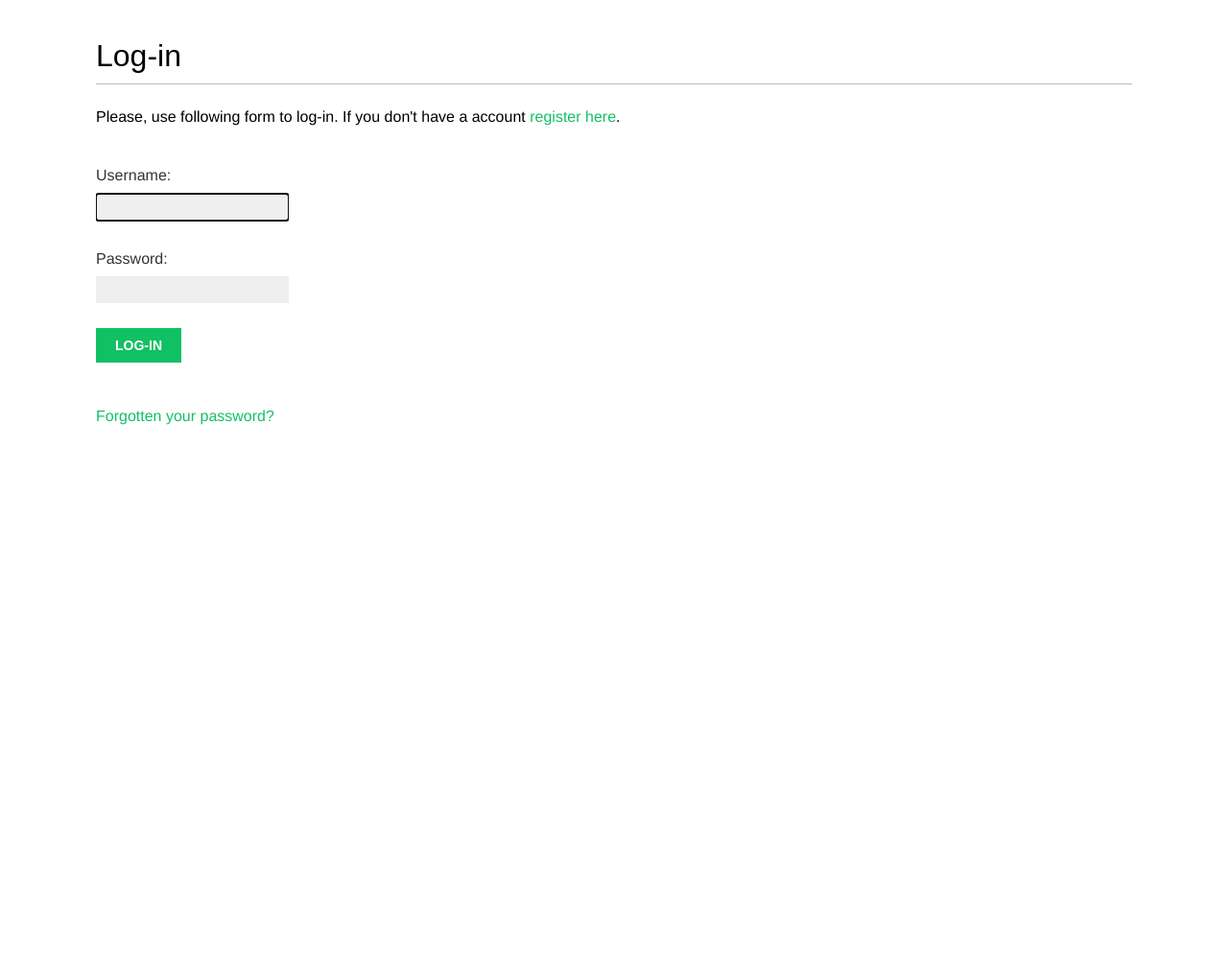
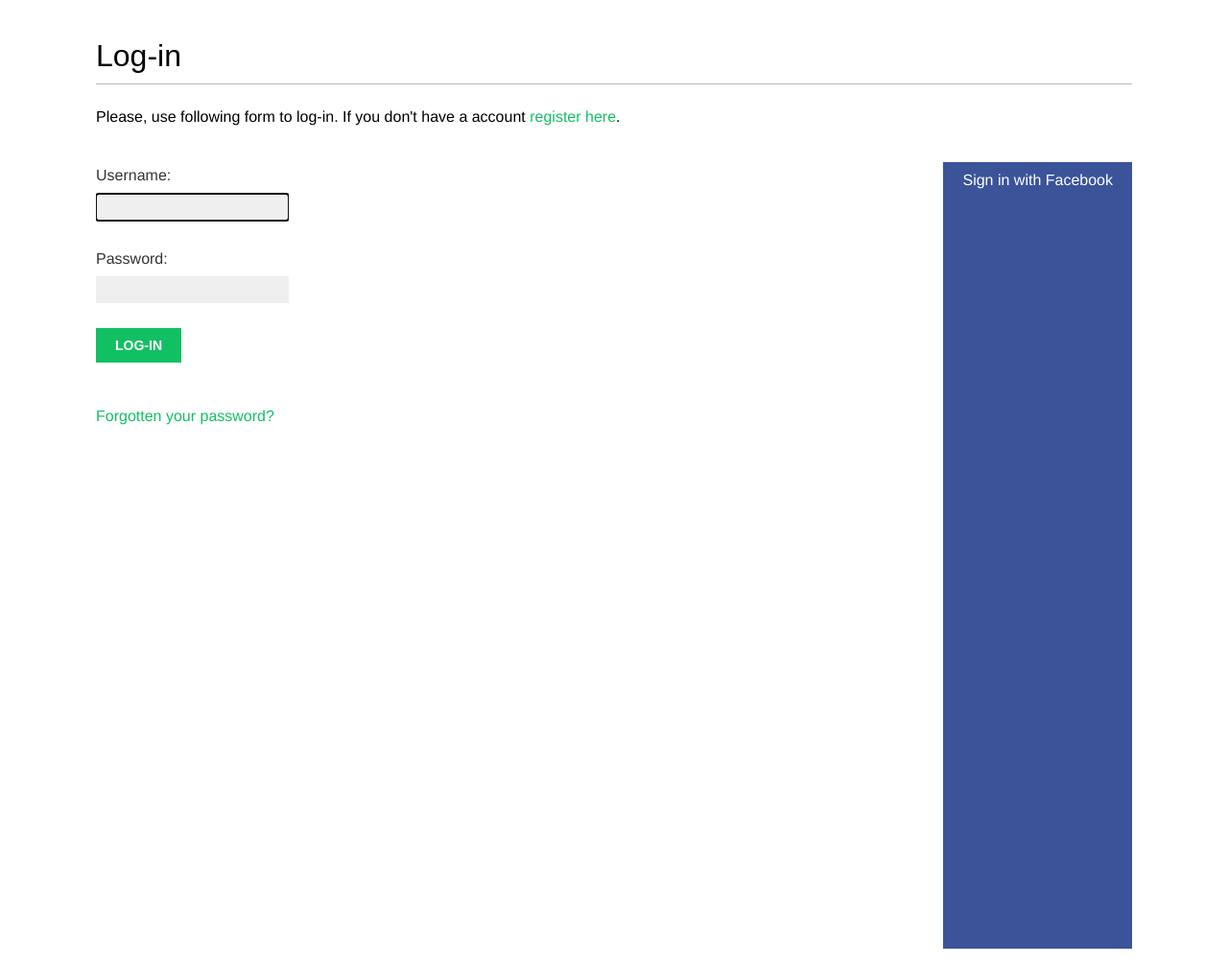
Before and after one commit to VolodymyrBor/Bookmark, a Django app: page /account/login/ in a window 1280 px wide. Shown: the part 47-1052 px from the top of the page at 96% size. Before the commit the page ends 490 px from the top, so only its background shows below. Run offline with Django 3.2, Linux system fonts and the light colour scheme; some web fonts are replaced.

Commit message:
auth using facebook

```diff
--- a/account/templates/registration/login.html
+++ b/account/templates/registration/login.html
@@ -27,4 +27,12 @@
         </p>
     </div>
 
+    <div class="social">
+        <ul>
+            <li class="facebook">
+                <a href="{% url "social:begin" "facebook" %}">Sign in with Facebook</a>
+            </li>
+        </ul>
+    </div>
+
 {% endblock content %}
--- a/bookmark/settings.py
+++ b/bookmark/settings.py
@@ -152,4 +152,9 @@ MEDIA_ROOT = os.path.join(BASE_DIR, 'media/')
 AUTHENTICATION_BACKENDS = [
     'django.contrib.auth.backends.ModelBackend',
     'account.authentication.EmailAuthBackend',
+    'social_core.backends.facebook.FacebookOAuth2',
 ]
+
+SOCIAL_AUTH_FACEBOOK_KEY = '325042661914976'
+SOCIAL_AUTH_FACEBOOK_SECRET = '7fbb6c6ea4ef1835c9186e471ab4dc75'
+SOCIAL_AUTH_FACEBOOK_SCOPE = ['email']
```
